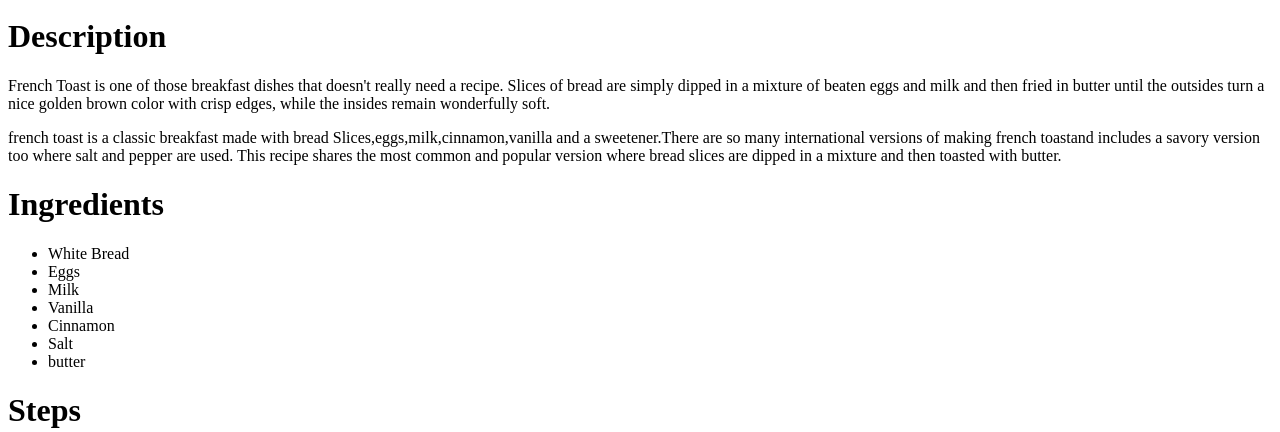
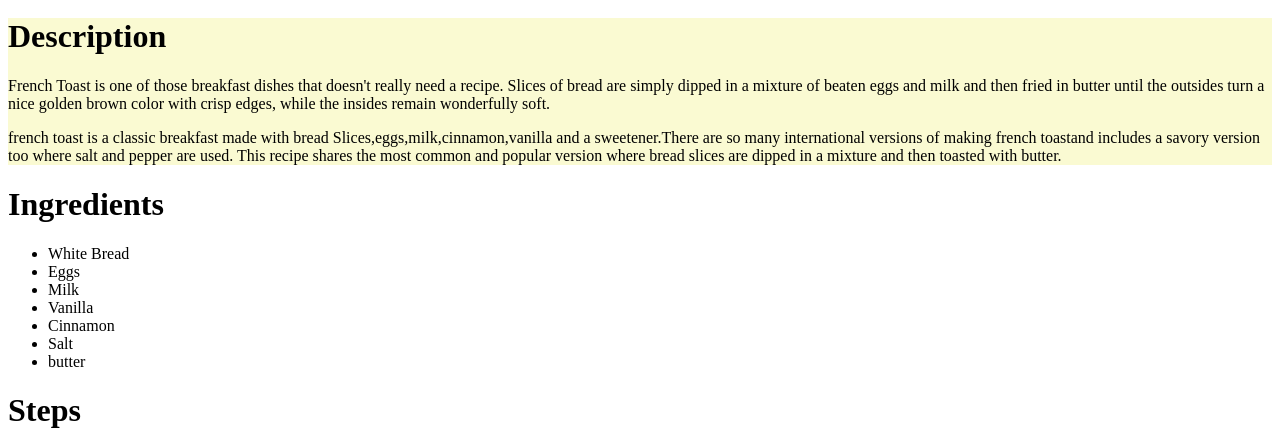
Before and after one commit to jagadeeshM28/Odin-recipes, a plain HTML site: page recipes/frenchtoast.html in a window 1280 px wide. Shown: the part 383-815 px from the top of the page. Drawn offline with Linux system fonts and the light colour scheme.

Commit message:
added backgroung color for the description of recipes

```diff
--- a/recipes/recipes.css
+++ b/recipes/recipes.css
@@ -8,6 +8,6 @@
     justify-content: center;
 }
 
-.bcdes{
+.bcdes , .ftdes , .sbdes{
     background-color: lightgoldenrodyellow;
 }
```
